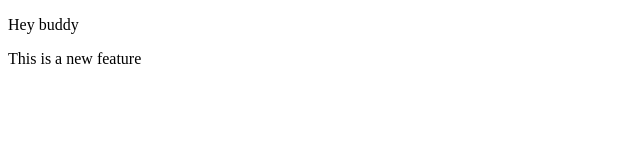
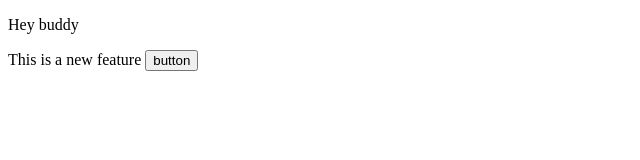
Before and after one commit to Sagar-Badhei/localrepo, a plain HTML site: page index.html in a window 1280 px wide. Shown: the whole page, without its empty margins (0-640 px from the left). Drawn offline with Linux system fonts and the light colour scheme.

Commit message:
add button

```diff
--- a/index.html
+++ b/index.html
@@ -7,6 +7,6 @@
 </head>
 <body>
     <p>Hey buddy </p>
-    <p>This is a new feature</p>
+    <p>This is a new feature <button type="button">button</button></p>
 </body>
 </html>
```
